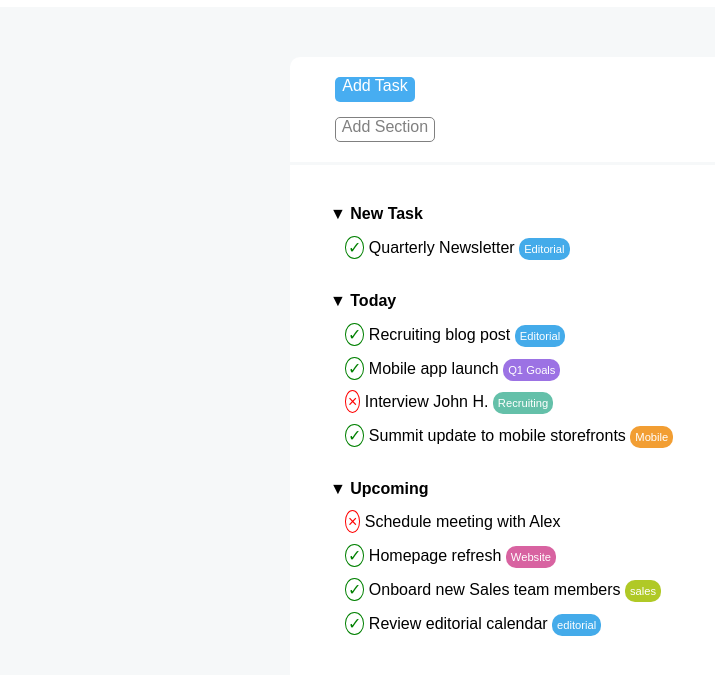
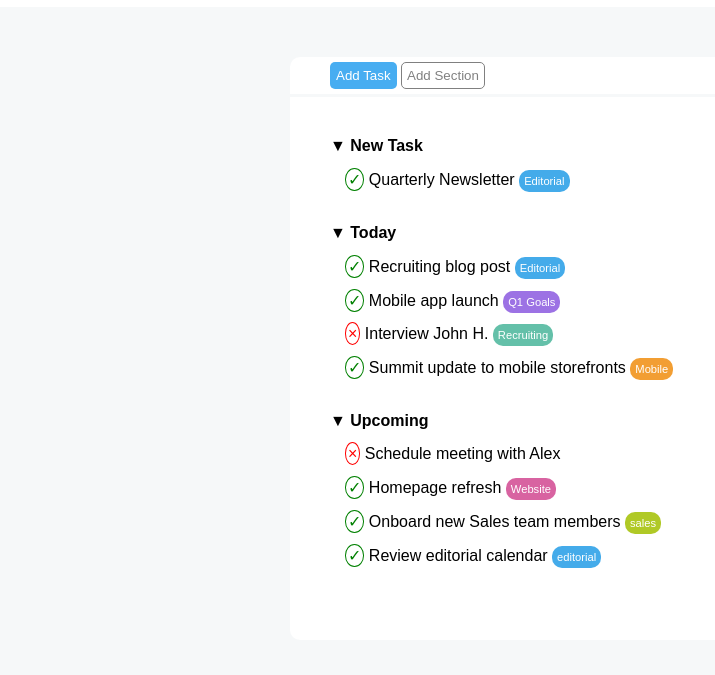
Before and after one commit to davide-piarulli/html-css-toboolist, a plain HTML site: page index.html in a window 1280 px wide. Shown: the part 63-738 px from the top of the page, without its empty margins (0-715 px from the left). Drawn offline with Linux system fonts and the light colour scheme.

Commit message:
[fix] buttons

```diff
--- a/assets/style/style.css
+++ b/assets/style/style.css
@@ -38,29 +38,25 @@ header h1{
 }
 
 .add-bar{
-  color: white;
   border-radius: 5px 5px 0 0;
-  padding: 5px;
+  padding: 5px 40px;
 }
 
 .add-task{
-  width: 80px;
-  height: 25px;
   background-color: #47adf1;
   color: white;
   border-radius: 5px;
-  margin: 15px 40px;
   text-align: center;
+  padding: 5px;
+  border: 1px solid transparent;
 }
 .add-section{
-  width: 100px;
-  height: 25px;
   background-color: white;
   color: grey;
   border: 1px solid grey;
   border-radius: 5px;
-  margin: 15px 40px;
   text-align: center;
+  padding: 5px;
 }
 .task{
   padding-bottom: 20px;
--- a/index.html
+++ b/index.html
@@ -10,7 +10,7 @@
   <!-- HEADER -->
   <header>
     <div>
-      <img src="assets/img/logo.png" alt="Logo toobolist">
+      <img src="/assets/img/Logo.png" alt="Logo toobolist">
       <h1>Toboolist</h1>
     </div>
   </header>
@@ -20,8 +20,8 @@
     <!-- Sezione pulsanti -->
     <div class="container-up">
       <section class="add-bar">
-        <div class="add-task">Add Task</div>
-        <div class="add-section">Add Section</div>
+        <button class="add-task">Add Task</button>
+        <button class="add-section">Add Section</button>
       </section>
     </div>
     <!-- Sezione pulsanti -->
```
